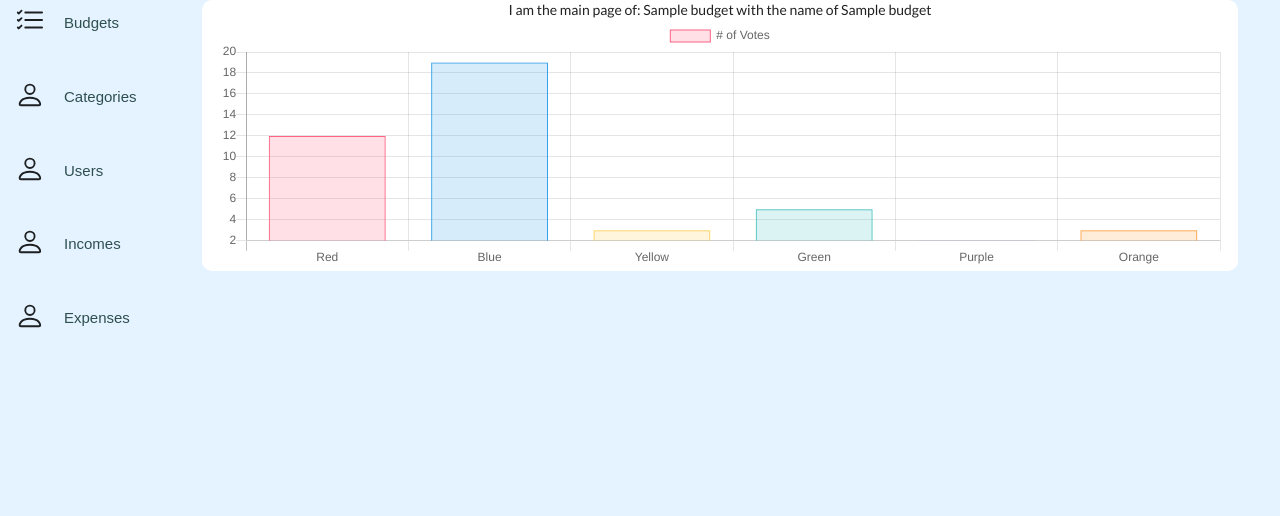
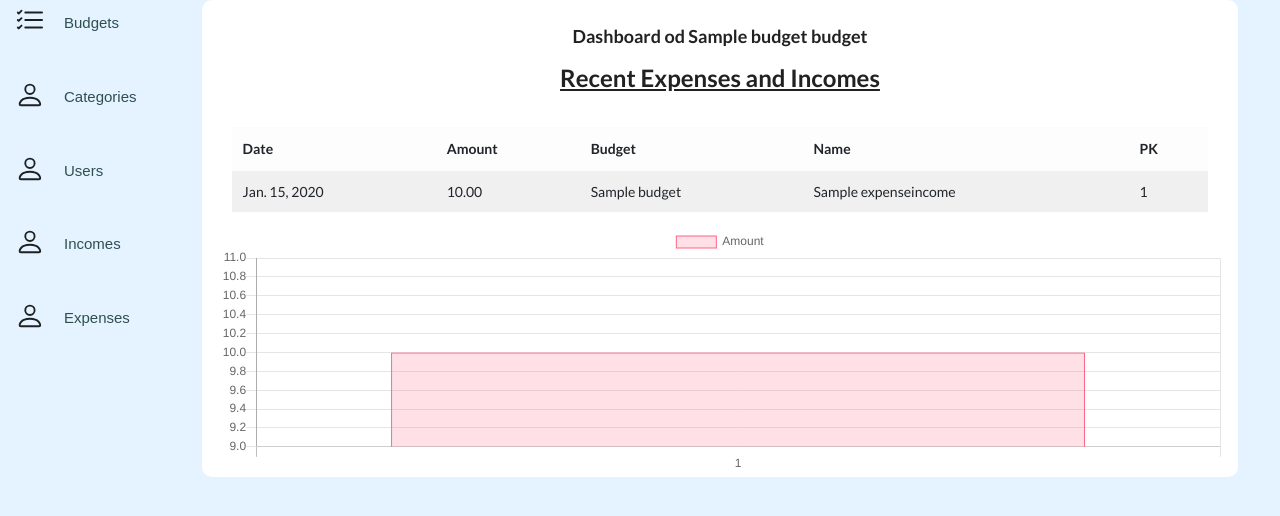
Before and after one commit to bartek412/household_budget, a Django app: page /budgets/1/ in a window 1280 px wide. Shown: the part 53-569 px from the top of the page. Run offline with Django 4.2, Linux system fonts and the light colour scheme; a user stored in the database is signed in; tables that the repository leaves empty hold one stand-in row (values such as "Sample post"); some libraries are stand-ins or nearby versions.

Commit message:
Add sample chart

```diff
--- a/budget_app/templates/budget_app/base.html
+++ b/budget_app/templates/budget_app/base.html
@@ -3,7 +3,6 @@
 <head>
 
     <link rel="stylesheet" href="https://cdn.jsdelivr.net/npm/bootstrap@4.3.1/dist/css/bootstrap.min.css" integrity="sha384-ggOyR0iXCbMQv3Xipma34MD+dH/1fQ784/j6cY/iJTQUOhcWr7x9JvoRxT2MZw1T" crossorigin="anonymous">
-
     <!-- semantic UI -->
     <link rel="stylesheet" type='text/css' href="https://cdnjs.cloudflare.com/ajax/libs/semantic-ui/2.2.14/semantic.min.css">
     <!--Chart js-->
@@ -55,7 +54,6 @@
             {% block sidenav %}
             {% block budgets %}
                 <div class="accordion" id="accordionExample">
-
                     <div class="card bg-transparent border-0">
                         <div class="card-header bg-transparent border-0" style="padding:0%;" id="headingOne">
                             <div class = 'sidenav_element'>
--- a/budget_app/templates/budget_app/home.html
+++ b/budget_app/templates/budget_app/home.html
@@ -1,5 +1,5 @@
 {%extends base_path %}
 
 {% block content %}
-Home
+Welcome to BudgetApp
 {% endblock %}
--- a/budget_app/templates/budget_app/view_budget.html
+++ b/budget_app/templates/budget_app/view_budget.html
@@ -173,10 +173,10 @@
         const myChart = new Chart(ctx, {
         type: 'bar',
         data: {
-            labels: ['Red', 'Blue', 'Yellow', 'Green', 'Purple', 'Orange'],
+            labels: [{% for i in expenseincome %}{{ i.pk }},{% endfor %}],
             datasets: [{
-                label: '# of Votes',
-                data: [12, 19, 3, 5, 2, 3],
+                label: 'Amount',
+                data: [{% for i in expenseincome %}{{ i.amount }},{% endfor %}],
                 backgroundColor: [
                     'rgba(255, 99, 132, 0.2)',
                     'rgba(54, 162, 235, 0.2)',
@@ -210,9 +210,38 @@
 
 {% block content %}
 
-    I am the main page of: {{budget}} with the name of {{budget.name}}
+    <h3>Dashboard od {{budget.name}} budget</h3>
 
 
+
+    <div class="container">
+  <h2 class="text-center"><u>Recent Expenses and Incomes </u></h2><br>
+  <table class="table table-light table-striped">
+    <thead>
+      <tr>
+        <th>Date</th>
+        <th>Amount</th>
+        <th>Budget</th>
+        <th>Name</th>
+        <th>PK</th>
+      </tr>
+    </thead>
+    <tbody>
+    <!-- jinja2 Technique -->
+    {% if d %}
+    {% for i in expenseincome %}
+      <tr>
+        <td>{{i.date}}</td>
+        <td>{{i.amount}}</td>
+        <td>{{i.budget_id}}</td>
+        <td>{{i.name}}</td>
+        <td>{{i.pk}}</td>
+      </tr>
+    {% endfor %}
+    {% endif %}
+    </tbody>
+  </table>
+</div>
 
     <script src="https://unpkg.com/sweetalert/dist/sweetalert.min.js"></script>
     {% for msg in messages %}
--- a/budget_app/urls.py
+++ b/budget_app/urls.py
@@ -2,7 +2,7 @@ from django.urls import path
 from . import views
 
 urlpatterns = [
-    path("", views.base, name="base"),
+    path("", views.home, name="home"),
     path("home/", views.home, name="home"),
     path("register/", views.register, name="register"),
     path("test_base/", views.test_base, name="test_base"),
--- a/budget_app/views.py
+++ b/budget_app/views.py
@@ -1,5 +1,8 @@
+import json
+
 from django.shortcuts import redirect, render, HttpResponse
 from os import path
+import pandas as pd
 
 from psutil import users
 from .forms import ExpenseIncomeForm, AddUserForm
@@ -209,7 +212,10 @@ def view_budget(request, budget_id, base_path=base_path):
     budget = Budget.objects.get(id=budget_id)
     categories = Category.objects.filter(budget_id=budget_id)
     owner_or_edit = if_can_edit(budget_id, request)
-    #expenseincome = ExpenseIncome.objects.filter(budget_id=budget_id)
+    expenseincome = ExpenseIncome.objects.filter(budget_id=budget_id)
+    expenseincome_json = pd.DataFrame(expenseincome).reset_index().to_json(orient ='records')
+    data = []
+    data = json.loads(expenseincome_json)
     return render(
         request,
         "budget_app/view_budget.html",
@@ -219,7 +225,9 @@ def view_budget(request, budget_id, base_path=base_path):
             "budgets_list": budgets_list,
             "categories": categories,
             "owner_or_edit": owner_or_edit,
-            #"expenseincome": expenseincome,
+            "expenseincome": expenseincome,
+            "expenseincome_df": expenseincome_json,
+            "d": data,
         },
     )
 
```
